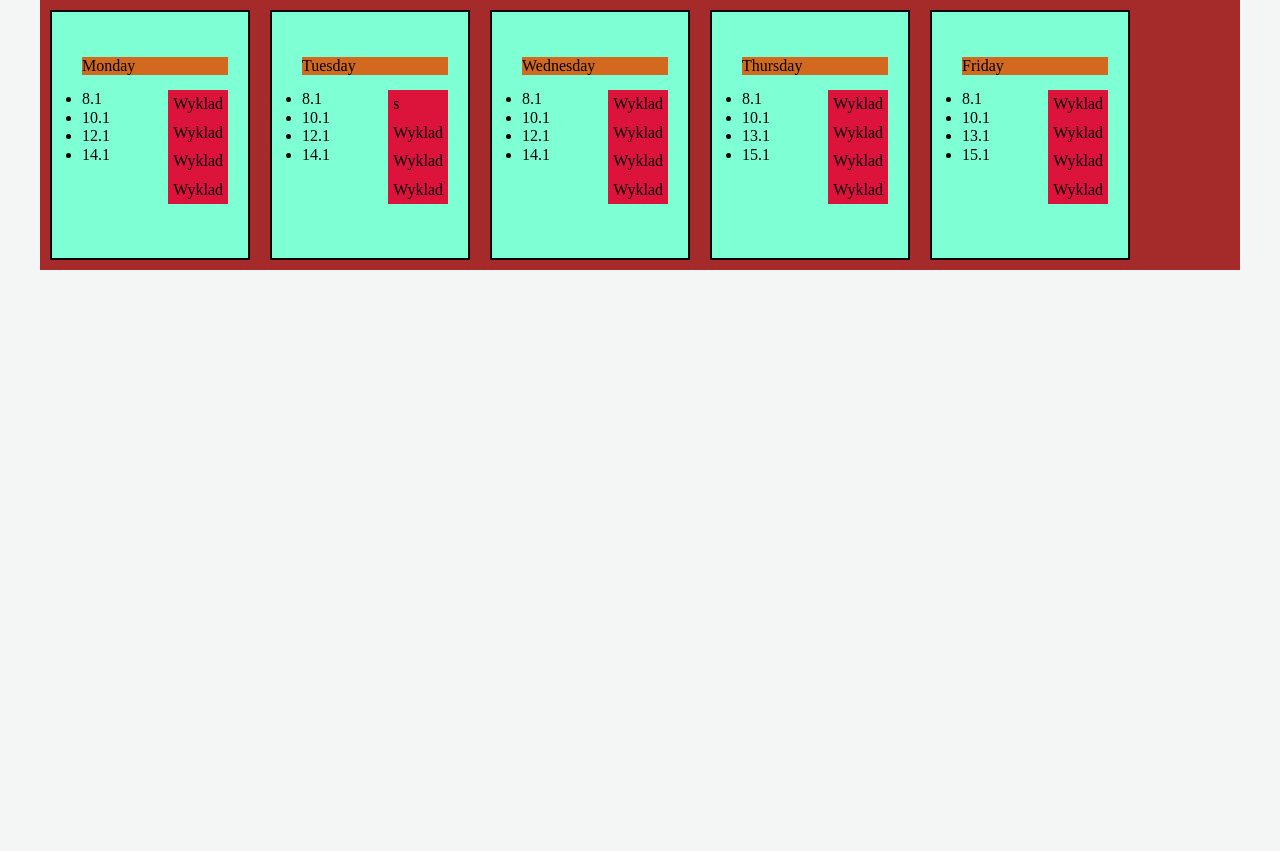
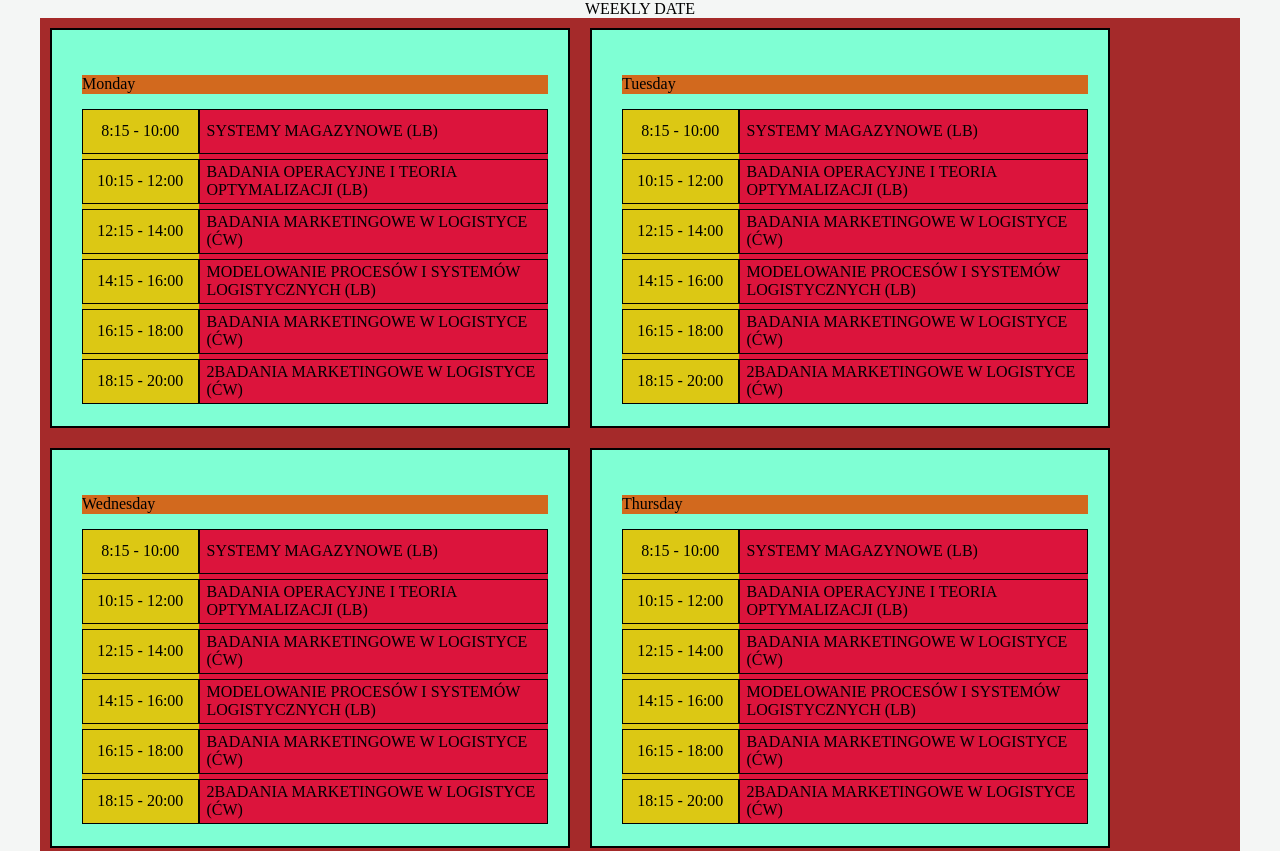
Before and after one commit to DmytroKalenko/My_schedule, a website: page app/index.html in a window 1280 px wide. Shown: the top 851 px of the page. Before the commit the page ends 800 px from the top, so only its background shows below. Drawn offline with nearby package versions, Linux system fonts and the light colour scheme; a web font is replaced by a local one.

Commit message:
AddJScod_andStyle

```diff
--- a/app/index.html
+++ b/app/index.html
@@ -6,25 +6,29 @@
     <meta http-equiv="X-UA-Compatible" content="IE=edge">
     <meta name="viewport" content="width=device-width, initial-scale=1.0">
     <title>My_schedule</title>
-    <link rel="stylesheet" href="css/jquery.rateyo.min.css">
     <link rel="stylesheet" href="css/libs.min.css">
     <link rel="stylesheet" href="css/style.min.css">
 </head>
 
 <body>
     <div class="container">
-        <div class="title"></div>
+        <div class="schedul__blok">
+            <div class="title">WEEKLY DATE</div>
             <div class="days">
                 <div class="days__item">
                     <div class="item__title">Pon.</div>
                     <ul class="lists">
-                    <div class="houers">
+                        <ul class="houers">
                             <li>8</li>
                             <li>10</li>
                             <li>12</li>
                             <li>14</li>
-                    </div>
+                            <li>15</li>
+                            <li>16</li>
+                        </ul>
                         <ul class="lessons">
+                            <li>Wyklad</li>
+                            <li>Wyklad</li>
                             <li>Wyklad</li>
                             <li>Wyklad</li>
                             <li>Wyklad</li>
@@ -36,16 +40,18 @@
                 <div class="days__item">
                     <div class="item__title">Wt.</div>
                     <ul class="lists">
-                    <div class="houers">
+                        <ul class="houers">
                             <li>8</li>
                             <li>10</li>
                             <li>12</li>
                             <li>14</li>
-                    </div>
+                            <li>15</li>
+                            <li>16</li>
+                        </ul>
                         <ul class="lessons">
-                        <li>
-                            <div>s</div>
-                        </li>
+                            <li>Wyklad</li>
+                            <li>Wyklad</li>
+                            <li>Wyklad</li>
                             <li>Wyklad</li>
                             <li>Wyklad</li>
                             <li>Wyklad</li>
@@ -55,13 +61,17 @@
                 <div class="days__item">
                     <div class="item__title">Sr.</div>
                     <ul class="lists">
-                    <div class="houers">
+                        <ul class="houers">
                             <li>8</li>
                             <li>10</li>
                             <li>12</li>
                             <li>14</li>
-                    </div>
+                            <li>14</li>
+                            <li>14</li>
+                        </ul>
                         <ul class="lessons">
+                            <li>Wyklad</li>
+                            <li>Wyklad</li>
                             <li>Wyklad</li>
                             <li>Wyklad</li>
                             <li>Wyklad</li>
@@ -72,13 +82,17 @@
                 <div class="days__item">
                     <div class="item__title">Czw.</div>
                     <ul class="lists">
-                    <div class="houers">
+                        <ul class="houers">
                             <li>8</li>
                             <li>10</li>
                             <li>12</li>
                             <li>14</li>
-                    </div>
+                            <li>14</li>
+                            <li>14</li>
+                        </ul>
                         <ul class="lessons">
+                            <li>Wyklad</li>
+                            <li>Wyklad</li>
                             <li>Wyklad</li>
                             <li>Wyklad</li>
                             <li>Wyklad</li>
@@ -89,13 +103,17 @@
                 <div class="days__item">
                     <div class="item__title">Pt.</div>
                     <ul class="lists">
-                    <div class="houers">
+                        <ul class="houers">
                             <li>8</li>
                             <li>10</li>
                             <li>12</li>
                             <li>14</li>
-                    </div>
+                            <li>14</li>
+                            <li>14</li>
+                        </ul>
                         <ul class="lessons">
+                            <li>Wyklad</li>
+                            <li>Wyklad</li>
                             <li>Wyklad</li>
                             <li>Wyklad</li>
                             <li>Wyklad</li>
@@ -106,6 +124,7 @@
 
             </div>
         </div>
+    </div>
     <script src="https://cdnjs.cloudflare.com/ajax/libs/jquery/3.6.0/jquery.min.js"></script>
     <script src="js/libs.min.js"></script>
     <script src="js/main.js"></script>
--- a/app/js/main.js
+++ b/app/js/main.js
@@ -4,42 +4,62 @@ Arr = {
     "para_week": {
         "Days": [{
                 "Monday": {
-                    "8.1": "SYSTEMY MAGAZYNOWE (LB)",
-                    "10.1": "BADANIA OPERACYJNE I TEORIA OPTYMALIZACJI (LB)",
-                    "12.1": "BADANIA MARKETINGOWE W LOGISTYCE (ĆW)",
-                    "14.1": "MODELOWANIE PROCESÓW I SYSTEMÓW LOGISTYCZNYCH (LB)"
+                    "8:15 - 10:00": "SYSTEMY MAGAZYNOWE (LB)",
+                    "10:15 - 12:00": "BADANIA OPERACYJNE I TEORIA OPTYMALIZACJI (LB)",
+                    "12:15 - 14:00": "BADANIA MARKETINGOWE W LOGISTYCE (ĆW)",
+                    "14:15 - 16:00": "MODELOWANIE PROCESÓW I SYSTEMÓW LOGISTYCZNYCH (LB)",
+                    "16:15 - 18:00": "BADANIA MARKETINGOWE W LOGISTYCE (ĆW)",
+                    "18:15 - 20:00": "2BADANIA MARKETINGOWE W LOGISTYCE (ĆW)"
+
+
+
                 }
             },
             {
                 "Tuesday": {
-                    "8.1": "",
-                    "10.1": "BADANIA OPERACYJNE I TEORIA OPTYMALIZACJI (W)",
-                    "12.1": "SEMINARIUM MAGISTERSKIE (S)",
-                    "14.1": ""
+                    "8:15 - 10:00": "SYSTEMY MAGAZYNOWE (LB)",
+                    "10:15 - 12:00": "BADANIA OPERACYJNE I TEORIA OPTYMALIZACJI (LB)",
+                    "12:15 - 14:00": "BADANIA MARKETINGOWE W LOGISTYCE (ĆW)",
+                    "14:15 - 16:00": "MODELOWANIE PROCESÓW I SYSTEMÓW LOGISTYCZNYCH (LB)",
+                    "16:15 - 18:00": "BADANIA MARKETINGOWE W LOGISTYCE (ĆW)",
+                    "18:15 - 20:00": "2BADANIA MARKETINGOWE W LOGISTYCE (ĆW)"
+
+
+
                 }
             },
             {
                 "Wednesday": {
-                    "8.1": "",
-                    "10.1": "",
-                    "12.1": "",
-                    "14.1": ""
+                    "8:15 - 10:00": "SYSTEMY MAGAZYNOWE (LB)",
+                    "10:15 - 12:00": "BADANIA OPERACYJNE I TEORIA OPTYMALIZACJI (LB)",
+                    "12:15 - 14:00": "BADANIA MARKETINGOWE W LOGISTYCE (ĆW)",
+                    "14:15 - 16:00": "MODELOWANIE PROCESÓW I SYSTEMÓW LOGISTYCZNYCH (LB)",
+                    "16:15 - 18:00": "BADANIA MARKETINGOWE W LOGISTYCE (ĆW)",
+                    "18:15 - 20:00": "2BADANIA MARKETINGOWE W LOGISTYCE (ĆW)"
+
+
                 }
             },
             {
                 "Thursday": {
-                    "8.1": "",
-                    "10.1": "",
-                    "13.1": "JĘZYK ANGIELSK",
-                    "15.1": ""
+                    "8:15 - 10:00": "SYSTEMY MAGAZYNOWE (LB)",
+                    "10:15 - 12:00": "BADANIA OPERACYJNE I TEORIA OPTYMALIZACJI (LB)",
+                    "12:15 - 14:00": "BADANIA MARKETINGOWE W LOGISTYCE (ĆW)",
+                    "14:15 - 16:00": "MODELOWANIE PROCESÓW I SYSTEMÓW LOGISTYCZNYCH (LB)",
+                    "16:15 - 18:00": "BADANIA MARKETINGOWE W LOGISTYCE (ĆW)",
+                    "18:15 - 20:00": "2BADANIA MARKETINGOWE W LOGISTYCE (ĆW)"
+
+
                 }
             },
             {
                 "Friday": {
-                    "8.1": "ZARZĄDZANIE PROJEKTEM (W)",
-                    "10.1": "",
-                    "13.1": "",
-                    "15.1": ""
+                    "8:15 - 10:00": "SYSTEMY MAGAZYNOWE (LB)",
+                    "10:15 - 12:00": "BADANIA OPERACYJNE I TEORIA OPTYMALIZACJI (LB)",
+                    "12:15 - 14:00": "BADANIA MARKETINGOWE W LOGISTYCE (ĆW)",
+                    "14:15 - 16:00": "MODELOWANIE PROCESÓW I SYSTEMÓW LOGISTYCZNYCH (LB)",
+                    "16:15 - 18:00": "BADANIA MARKETINGOWE W LOGISTYCE (ĆW)",
+                    "18:15 - 20:00": "2BADANIA MARKETINGOWE W LOGISTYCE (ĆW)"
                 }
             }
         ]
@@ -84,7 +104,7 @@ Arr = {
 
 }
 const hours = document.querySelectorAll('.days .lists .houers li');
-
+const lessons = document.querySelectorAll('.days .lists .lessons li');
 //Создаю функцию которая берет даные о днях с базы и присваивает дни в заголовки ДЕНЬ карточек
 var Days = [];
 var DaysKeys = [];
@@ -106,7 +126,7 @@ function SetDAYS() {
 SetDAYS();
 
 
-//Создаю функцию которая берет даные о часах с базы и присваивает часы в карточки
+//Создаю функцию которая берет даные о часах и расписании с базы и присваивает часы и расписание в карточки
 
 function SetHours() {
     var HoursKeys = [];
@@ -128,6 +148,24 @@ function SetHours() {
     for (var x = 0; x < hours.length; x++) {
         hours[x].textContent = DaysHoursValuesString[x];
     };
+
+    // получаем расписание и присваиваем значания с базы к карточкам на сайте
+    var lessonsINdays = [];
+    for (var b = 0; b < HoursKeys.length; b++) {;
+        lessonsINdays.push(Object.values(HoursKeys[b]));
+
+    };
+
+    var lessonsINdaysString = [];
+    for (var z = 0; z < lessonsINdays.length; z++) {
+        for (var h = 0; h < lessonsINdays[z].length; h++)
+            lessonsINdaysString.push(lessonsINdays[z][h]);
+    };
+
+
+    for (var c = 0; c < lessons.length; c++) {
+        lessons[c].textContent = lessonsINdaysString[c];
+    };
 };
-// визиваю функцию присвоение часов
+// визиваю функцию присвоение часов и расписания
 SetHours();
--- a/app/scss/_global.scss
+++ b/app/scss/_global.scss
@@ -30,4 +30,6 @@ button {
 .container {
     max-width: 1200px;
     margin: 0 auto;
+    display: flex;
+    align-items: center;
 }
--- a/app/scss/style.scss
+++ b/app/scss/style.scss
@@ -2,6 +2,11 @@
 @import "global";
 @import "fonts";
 .container {
+    .schedul__blok {
+        display: flex;
+        flex-direction: column;
+        align-items: center;
+        .title {}
         .days {
             background-color: brown;
             display: flex;
@@ -9,8 +14,8 @@
             flex-wrap: wrap;
             .days__item {
                 background-color: aquamarine;
-            height: 250px;
-            width: 200px;
+                height: 400px;
+                width: 520px;
                 margin: 10px;
                 padding: 20px;
                 padding-left: 30px;
@@ -21,15 +26,37 @@
                 }
                 .lists {
                     display: flex;
-                justify-content: space-between;
-                ul {
+                    .houers {
+                        background-color: rgb(220, 200, 20);
+                        width: 25%;
+                        li {
+                            height: 45px;
+                            border: 1px solid;
+                            display: flex;
+                            align-items: center;
+                            justify-content: center;
+                            &+li {
+                                margin-top: 5px;
+                            }
+                        }
+                    }
+                    .lessons {
                         background-color: crimson;
                         list-style: none;
+                        width: 75%;
                         li {
-                        padding: 5px;
+                            height: 45px;
+                            border: 1px solid;
+                            display: flex;
+                            align-items: center;
+                            padding-left: 7px;
+                            &+li {
+                                margin-top: 5px;
                             }
                         }
                     }
                 }
             }
         }
+    }
+}
```
Also changed, not shown: app/css/style.min.css. Lines whose indentation alone changed are shown as unchanged.
